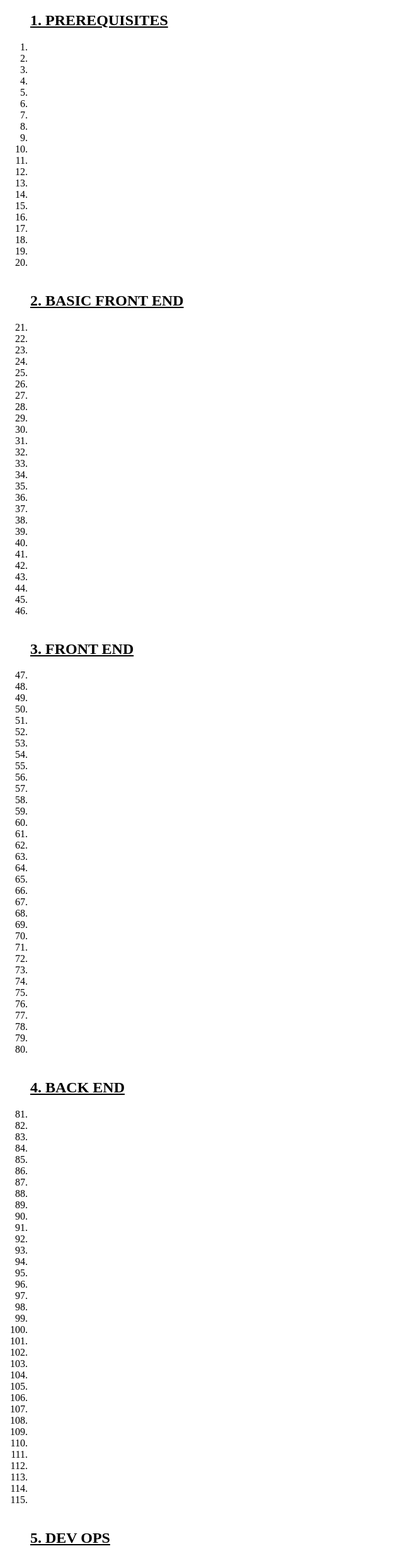
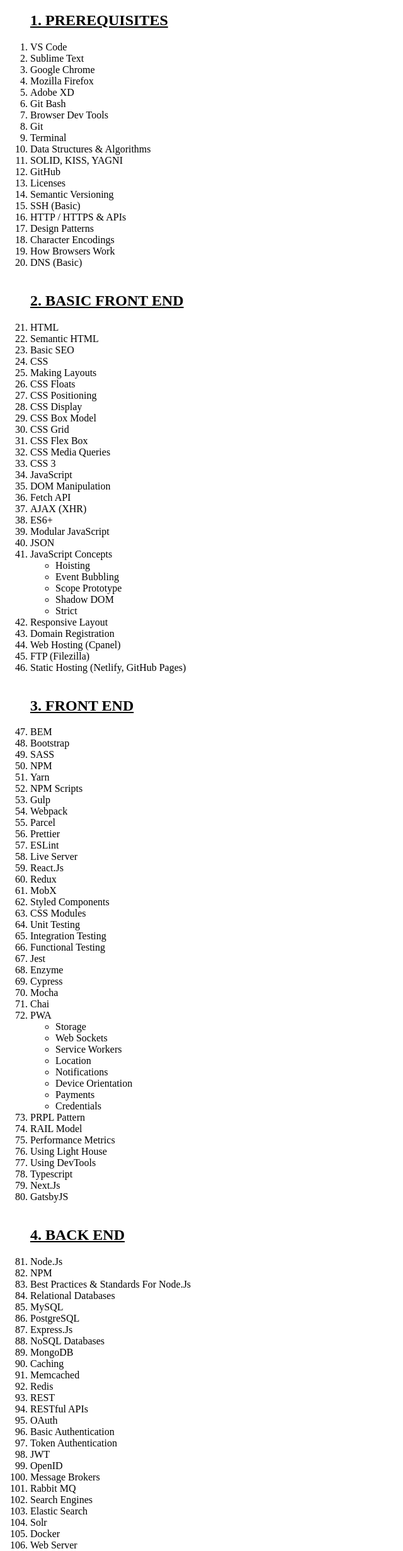
Before and after one commit to amantheroot/roadmap, a plain HTML site: page roadmap.html in a window 1280 px wide. Shown: the part 61-2523 px from the top of the page at 63% size, without its empty margins (0-640 px from the left). Drawn offline with Linux system fonts and the light colour scheme.

Commit message:
Added all the items

```diff
--- a/roadmap.html
+++ b/roadmap.html
@@ -19,6 +19,9 @@
 			li {
 				text-transform: capitalize;
 			}
+			.lc {
+				text-transform: lowercase;
+			}
 			.dp {
 				text-decoration: none;
 				text-align: center;
@@ -36,191 +39,271 @@
 		<ol>
 
 			<h2>PREREQUISITES</h2>
-			<li class=""></li>
-			<li class=""></li>
-			<li class=""></li>
-			<li class=""></li>
-			<li class=""></li>
-			<li class=""></li>
-			<li class=""></li>
-			<li class=""></li>
-			<li class=""></li>
-			<li class=""></li>
-			<li class=""></li>
-			<li class=""></li>
-			<li class=""></li>
-			<li class=""></li>
-			<li class=""></li>
-			<li class=""></li>
-			<li class=""></li>
-			<li class=""></li>
-			<li class=""></li>
-			<li class=""></li>
+			<li class="">VS Code</li>
+			<li class="">Sublime Text</li>
+			<li class="">Google Chrome</li>
+			<li class="">Mozilla Firefox</li>
+			<li class="">Adobe XD</li>
+			<li class="">Git Bash</li>
+			<li class="">Browser Dev Tools</li>
+			<li class="">Git</li>
+			<li class="">Terminal</li>
+			<li class="">Data Structures & Algorithms</li>
+			<li class="">SOLID, KISS, YAGNI</li>
+			<li class="">GitHub</li>
+			<li class="">Licenses</li>
+			<li class="">Semantic Versioning</li>
+			<li class="">SSH (basic)</li>
+			<li class="">HTTP / HTTPS & APIs</li>
+			<li class="">Design Patterns</li>
+			<li class="">Character Encodings</li>
+			<li class="">How Browsers Work</li>
+			<li class="">DNS (basic)</li>
 
 			<br>
 			<h2>BASIC FRONT END</h2>
-			<li class=""></li>
-			<li class=""></li>
-			<li class=""></li>
-			<li class=""></li>
-			<li class=""></li>
-			<li class=""></li>
-			<li class=""></li>
-			<li class=""></li>
-			<li class=""></li>
-			<li class=""></li>
-			<li class=""></li>
-			<li class=""></li>
-			<li class=""></li>
-			<li class=""></li>
-			<li class=""></li>
-			<li class=""></li>
-			<li class=""></li>
-			<li class=""></li>
-			<li class=""></li>
-			<li class=""></li>
-			<li class=""></li>
-			<li class=""></li>
-			<li class=""></li>
-			<li class=""></li>
-			<li class=""></li>
-			<li class=""></li>
+			<li class="">HTML</li>
+			<li class="">Semantic HTML</li>
+			<li class="">Basic SEO</li>
+			<li class="">CSS</li>
+			<li class="">Making Layouts</li>
+			<li class="">CSS Floats</li>
+			<li class="">CSS Positioning</li>
+			<li class="">CSS Display</li>
+			<li class="">CSS Box Model</li>
+			<li class="">CSS Grid</li>
+			<li class="">CSS Flex Box</li>
+			<li class="">CSS Media Queries</li>
+			<li class="">CSS 3</li>
+			<li class="">JavaScript</li>
+			<li class="">DOM Manipulation</li>
+			<li class="">Fetch API</li>
+			<li class="">AJAX (XHR)</li>
+			<li class="">ES6+</li>
+			<li class="">Modular JavaScript</li>
+			<li class="">JSON</li>
+			<li class="">
+				JavaScript Concepts
+				<ul>
+					<li class="">Hoisting</li>
+					<li class="">Event Bubbling</li>
+					<li class="">Scope Prototype</li>
+					<li class="">Shadow DOM</li>
+					<li class="">Strict</li>
+				</ul>
+			</li>
+			<li class="">Responsive Layout</li>
+			<li class="">Domain Registration</li>
+			<li class="">Web Hosting (Cpanel)</li>
+			<li class="">FTP (Filezilla)</li>
+			<li class="">Static Hosting (Netlify, GitHub Pages)</li>
 
 			<br>
 			<h2>FRONT END</h2>
-			<li class=""></li>
-			<li class=""></li>
-			<li class=""></li>
-			<li class=""></li>
-			<li class=""></li>
-			<li class=""></li>
-			<li class=""></li>
-			<li class=""></li>
-			<li class=""></li>
-			<li class=""></li>
-			<li class=""></li>
-			<li class=""></li>
-			<li class=""></li>
-			<li class=""></li>
-			<li class=""></li>
-			<li class=""></li>
-			<li class=""></li>
-			<li class=""></li>
-			<li class=""></li>
-			<li class=""></li>
-			<li class=""></li>
-			<li class=""></li>
-			<li class=""></li>
-			<li class=""></li>
-			<li class=""></li>
-			<li class=""></li>
-			<li class=""></li>
-			<li class=""></li>
-			<li class=""></li>
-			<li class=""></li>
-			<li class=""></li>
-			<li class=""></li>
-			<li class=""></li>
-			<li class=""></li>
+			<li class="">BEM</li>
+			<li class="">Bootstrap</li>
+			<li class="">SASS</li>
+			<li class="">NPM</li>
+			<li class="">Yarn</li>
+			<li class="">NPM Scripts</li>
+			<li class="">Gulp</li>
+			<li class="">Webpack</li>
+			<li class="">Parcel</li>
+			<li class="">Prettier</li>
+			<li class="">ESLint</li>
+			<li class="">Live Server</li>
+			<li class="">React.js</li>
+			<li class="">Redux</li>
+			<li class="">MobX</li>
+			<li class="">Styled Components</li>
+			<li class="">CSS Modules</li>
+			<li class="">Unit Testing</li>
+			<li class="">Integration Testing</li>
+			<li class="">Functional Testing</li>
+			<li class="">Jest</li>
+			<li class="">Enzyme</li>
+			<li class="">Cypress</li>
+			<li class="">Mocha</li>
+			<li class="">Chai</li>
+			<li class="">PWA
+				<ul>
+					<li class="">Storage</li>
+					<li class="">Web Sockets</li>
+					<li class="">Service Workers</li>
+					<li class="">Location</li>
+					<li class="">Notifications</li>
+					<li class="">Device Orientation</li>
+					<li class="">Payments</li>
+					<li class="">Credentials</li>
+				</ul>
+			</li>
+			<li class="">PRPL Pattern</li>
+			<li class="">RAIL Model</li>
+			<li class="">Performance Metrics</li>
+			<li class="">Using Light House</li>
+			<li class="">Using DevTools</li>
+			<li class="">Typescript</li>
+			<li class="">Next.js</li>
+			<li class="">GatsbyJS</li>
 
 			<br>
 			<h2>BACK END</h2>
-			<li class=""></li>
-			<li class=""></li>
-			<li class=""></li>
-			<li class=""></li>
-			<li class=""></li>
-			<li class=""></li>
-			<li class=""></li>
-			<li class=""></li>
-			<li class=""></li>
-			<li class=""></li>
-			<li class=""></li>
-			<li class=""></li>
-			<li class=""></li>
-			<li class=""></li>
-			<li class=""></li>
-			<li class=""></li>
-			<li class=""></li>
-			<li class=""></li>
-			<li class=""></li>
-			<li class=""></li>
-			<li class=""></li>
-			<li class=""></li>
-			<li class=""></li>
-			<li class=""></li>
-			<li class=""></li>
-			<li class=""></li>
-			<li class=""></li>
-			<li class=""></li>
-			<li class=""></li>
-			<li class=""></li>
-			<li class=""></li>
-			<li class=""></li>
-			<li class=""></li>
-			<li class=""></li>
-			<li class=""></li>
+			<li class="">Node.js</li>
+			<li class="">NPM</li>
+			<li class="">Best Practices & Standards For Node.js</li>
+			<li class="">Relational Databases</li>
+			<li class="">MySQL</li>
+			<li class="">PostgreSQL</li>
+			<li class="">Express.js</li>
+			<li class="">NoSQL Databases</li>
+			<li class="">MongoDB</li>
+			<li class="">Caching</li>
+			<li class="">Memcached</li>
+			<li class="">Redis</li>
+			<li class="">REST</li>
+			<li class="">RESTful APIs</li>
+			<li class="">OAuth</li>
+			<li class="">Basic Authentication</li>
+			<li class="">Token Authentication</li>
+			<li class="">JWT</li>
+			<li class="">OpenID</li>
+			<li class="">Message Brokers</li>
+			<li class="">Rabbit MQ</li>
+			<li class="">Search Engines</li>
+			<li class="">Elastic Search</li>
+			<li class="">Solr</li>
+			<li class="">Docker</li>
+			<li class="">Web Server</li>
+			<li class="">Apache</li>
+			<li class="">Nignx</li>
+			<li class="">Web Sockets</li>
+			<li class="">Graph QL</li>
+			<li class="">Apollo</li>
+			<li class="">Graph Databases</li>
+			<li class="">Profiling</li>
+			<li class="">Static Analysis</li>
+			<li class="">DDD</li>
+			<li class="">SOAP</li>
 
 			<br>
 			<h2>DEV OPS</h2>
-			<li class=""></li>
-			<li class=""></li>
-			<li class=""></li>
-			<li class=""></li>
-			<li class=""></li>
-			<li class=""></li>
-			<li class=""></li>
-			<li class=""></li>
-			<li class=""></li>
-			<li class=""></li>
-			<li class=""></li>
-			<li class=""></li>
-			<li class=""></li>
-			<li class=""></li>
-			<li class=""></li>
-			<li class=""></li>
-			<li class=""></li>
-			<li class=""></li>
-			<li class=""></li>
-			<li class=""></li>
-			<li class=""></li>
-			<li class=""></li>
-			<li class=""></li>
-			<li class=""></li>
-			<li class=""></li>
-			<li class=""></li>
-			<li class=""></li>
-			<li class=""></li>
-			<li class=""></li>
-			<li class=""></li>
-			<li class=""></li>
-			<li class=""></li>
-			<li class=""></li>
-			<li class=""></li>
-			<li class=""></li>
-			<li class=""></li>
-			<li class=""></li>
-			<li class=""></li>
-			<li class=""></li>
-			<li class=""></li>
-			<li class=""></li>
-			<li class=""></li>
-			<li class=""></li>
-			<li class=""></li>
-			<li class=""></li>
-			<li class=""></li>
-			<li class=""></li>
-			<li class=""></li>
+			<li class="">GoLang</li>
+			<li class="">Process Management</li>
+			<li class="">Threads & Concurrency</li>
+			<li class="">Sockets</li>
+			<li class="">I/O Management</li>
+			<li class="">Virtualization</li>
+			<li class="">Memory / Storage</li>
+			<li class="">System Testing</li>
+			<li class="">File Systems</li>
+			<li class="">Linux</li>
+			<li class="">Bash Scripting</li>
+			<li class="">Vim</li>
+			<li class="">Nano</li>
+			<li class="">Power Shell</li>
+			<li class="">Emacs</li>
+			<li class="">Compiling Apps From Source
+				<ul>
+					<li class="lc">gcc</li>
+					<li class="lc">make</li>
+				</ul>
+			</li>
+			<li class="">System Performance
+				<ul>
+					<li class="lc">nmon</li>
+					<li class="lc">iostat</li>
+					<li class="lc">sar</li>
+					<li class="lc">vmstat</li>
+				</ul>
+			</li>
+			<li class="">Text Manipulation Tools
+				<ul>
+					<li class="lc">awk</li>
+					<li class="lc">sed</li>
+					<li class="lc">grep</li>
+					<li class="lc">sort</li>
+					<li class="lc">uniq</li>
+					<li class="lc">cat</li>
+					<li class="lc">cut</li>
+					<li class="lc">echo</li>
+					<li class="lc">fmt</li>
+					<li class="lc">tr</li>
+					<li class="lc">nl</li>
+					<li class="lc">egrep</li>
+					<li class="lc">fgrep</li>
+					<li class="lc">wc</li>
+				</ul>
+			</li>
+			<li class="">Process Monitoring
+				<ul>
+					<li class="lc">ps</li>
+					<li class="lc">top</li>
+					<li class="lc">htop</li>
+					<li class="lc">atop</li>
+					<li class="lc">lsof</li>
+				</ul>
+			</li>
+			<li class="">Network
+				<ul>
+					<li class="lc">nmap</li>
+					<li class="lc">tcpdump</li>
+					<li class="lc">ping</li>
+					<li class="lc">mtr</li>
+					<li class="lc">traceroute</li>
+					<li class="lc">airmon</li>
+					<li class="lc">airodump</li>
+					<li class="lc">dig</li>
+					<li class="lc">iptables</li>
+				</ul>
+			</li>
+			<li class="">Other Stuff
+				<ul>
+					<li class="lc">strace</li>
+					<li class="lc">dtrace</li>
+					<li class="lc">systemtap</li>
+					<li class="lc">uname</li>
+					<li class="lc">df</li>
+					<li class="lc">history</li>
+				</ul>
+			</li>
+			<li class="">Networking & Security</li>
+			<li class="">DNS</li>
+			<li class="">OSI Model</li>
+			<li class="">HTTP</li>
+			<li class="">HTTPS</li>
+			<li class="">FTP</li>
+			<li class="">SSL / TLS</li>
+			<li class="">Reverse Proxy</li>
+			<li class="">Forward Proxy</li>
+			<li class="">Caching Server</li>
+			<li class="">Load Balancer</li>
+			<li class="">Firewall</li>
+			<li class="">Web Server</li>
+			<li class="">Docker</li>
+			<li class="">Ansible</li>
+			<li class="">Kubernetes</li>
+			<li class="">Terraform</li>
+			<li class="">Jenkins</li>
+			<li class="">Teamcit</li>
+			<li class="">Circle CI</li>
+			<li class="">Infrastructure Monitoring</li>
+			<li class="">Application Monitoring</li>
+			<li class="">Logs Management</li>
+			<li class="">AWS</li>
+			<li class="">Google Cloud</li>
+			<li class="">Azure</li>
+			<li class="">Digital Ocean</li>
+			<li class="">Heroku</li>
 
 			<br>
 			<h2>OTHERS</h2>
-			<li class=""></li>
-			<li class=""></li>
-			<li class=""></li>
-			<li class=""></li>
-			<li class=""></li>
-			<li class=""></li>
-			<li class=""></li>
+			<li class="">Serverless Architecture</li>
+			<li class="">WordPress</li>
+			<li class="">React Native</li>
+			<li class="">Electron</li>
+			<li class="">Tensorflow.js</li>
+			<li class="">Brain.js</li>
+			<li class="">Web Assembly</li>
 
 			<br>
 			<h2>ANDROID</h2>
```
